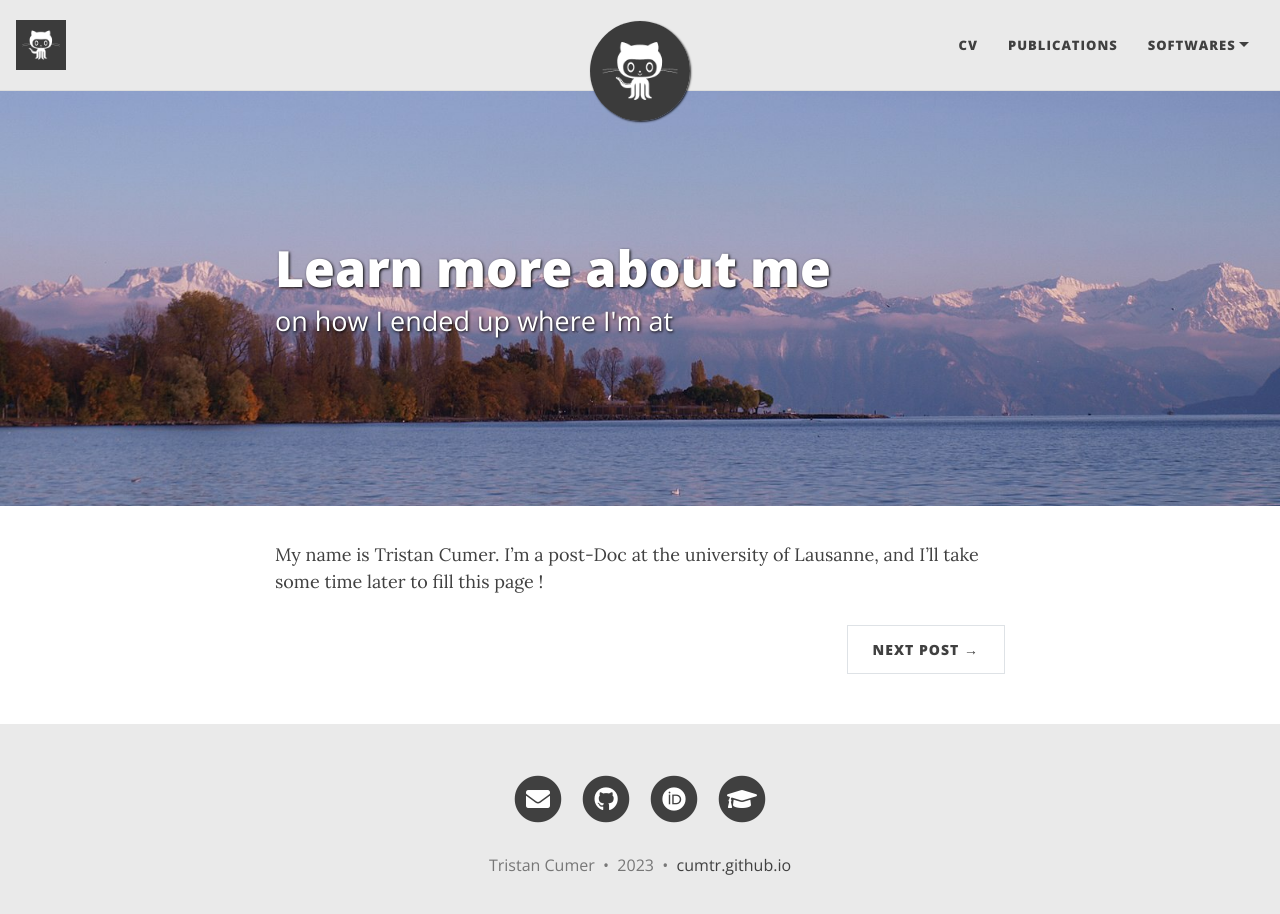
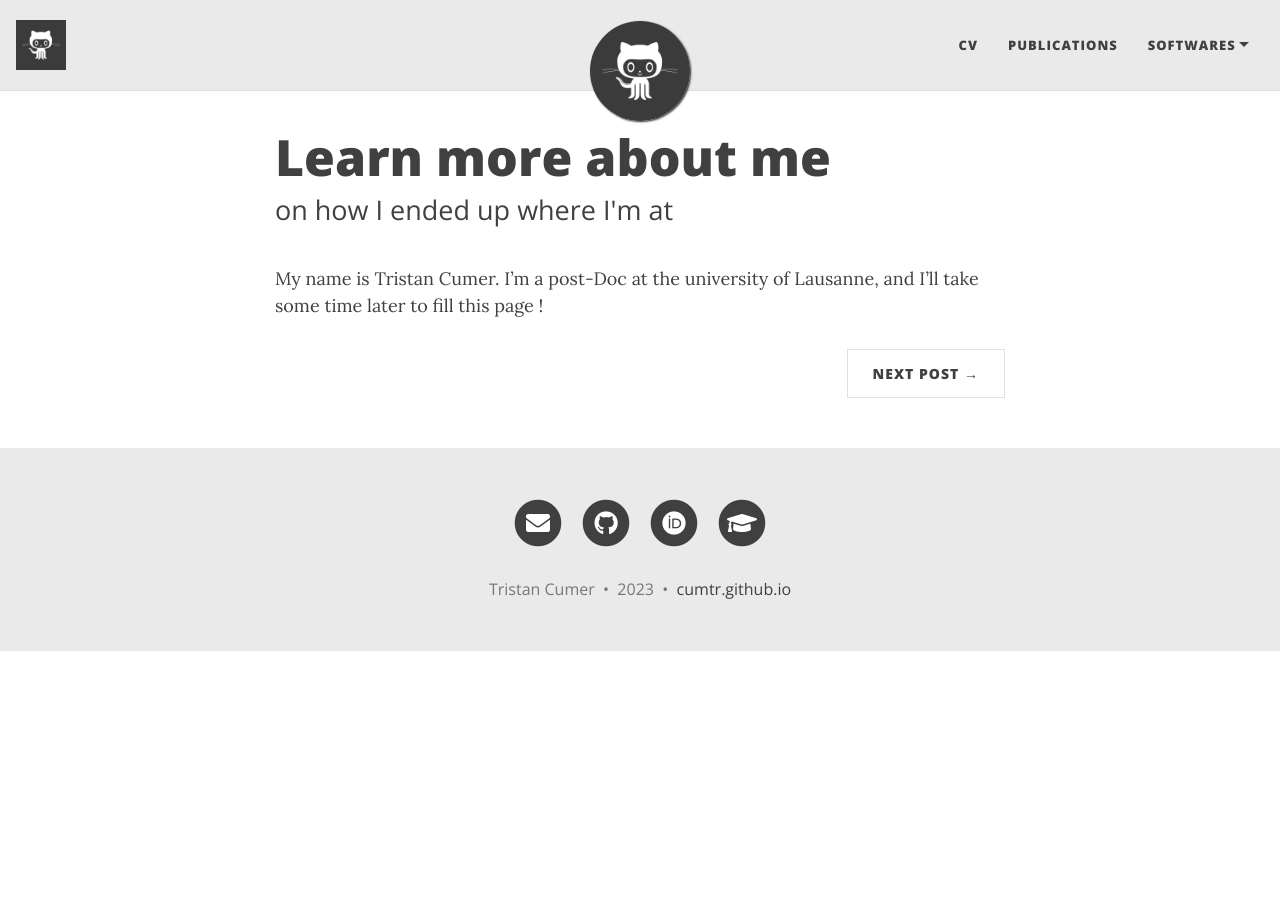
Before and after one commit to cumtr/cumtr.github.io, a Jekyll site: the page built from _posts/2020-02-28-LearnMoreAboutMe.md, in a window 1280 px wide and 927 px high. Shown: the top 914 px of the window. Built offline with Jekyll 4.4.1, drawn with Linux system fonts in a browser that asks for light colours; nearby versions of some CDN libraries.

Commit message:
Update 2020-02-28-LearnMoreAboutMe.md

```diff
--- a/_posts/2020-02-28-LearnMoreAboutMe.md
+++ b/_posts/2020-02-28-LearnMoreAboutMe.md
@@ -2,7 +2,7 @@
 layout: post
 title: Learn more about me
 subtitle: on how I ended up where I'm at
-cover-img: /assets/img/LemanAlpes.jpg
+# cover-img: /assets/img/LemanAlpes.jpg
 thumbnail-img: /assets/img/LemanAlpes.jpg
 share-img: /assets/img/LemanAlpes.jpg
 ---
```
